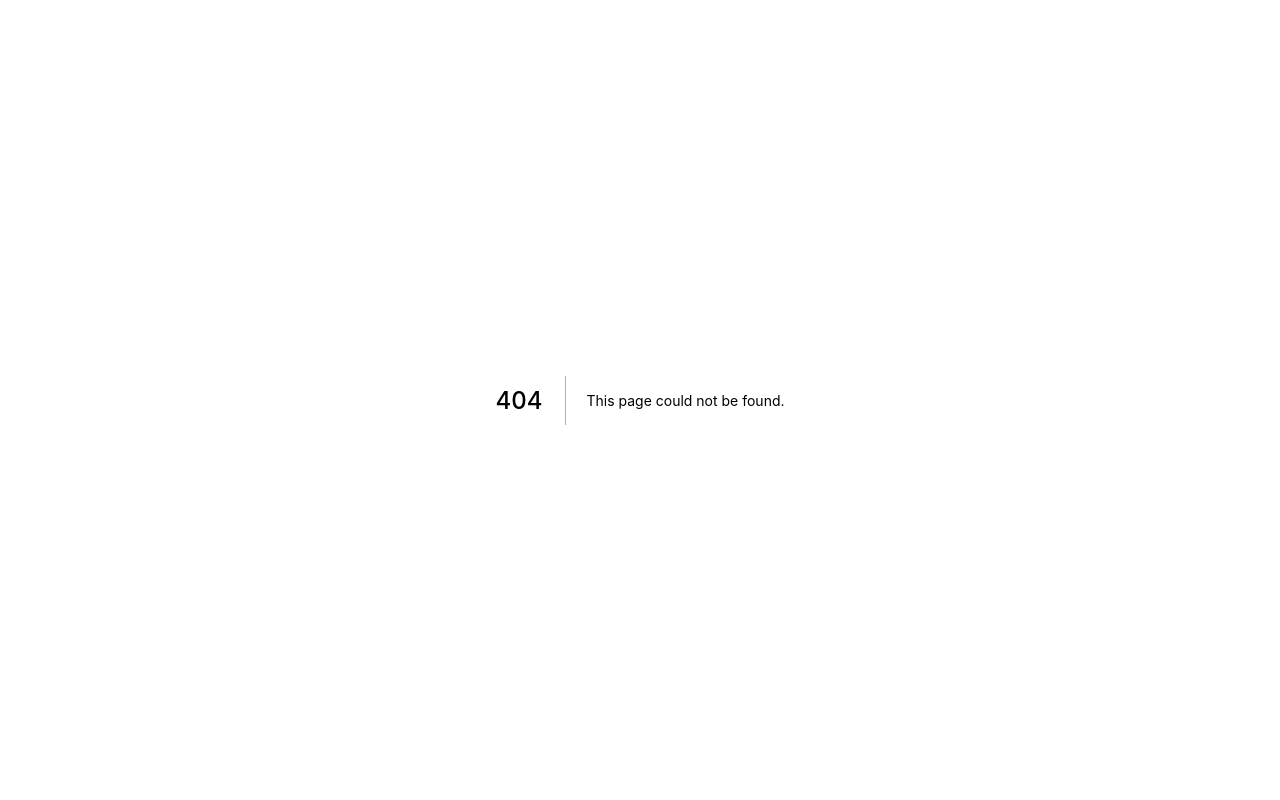
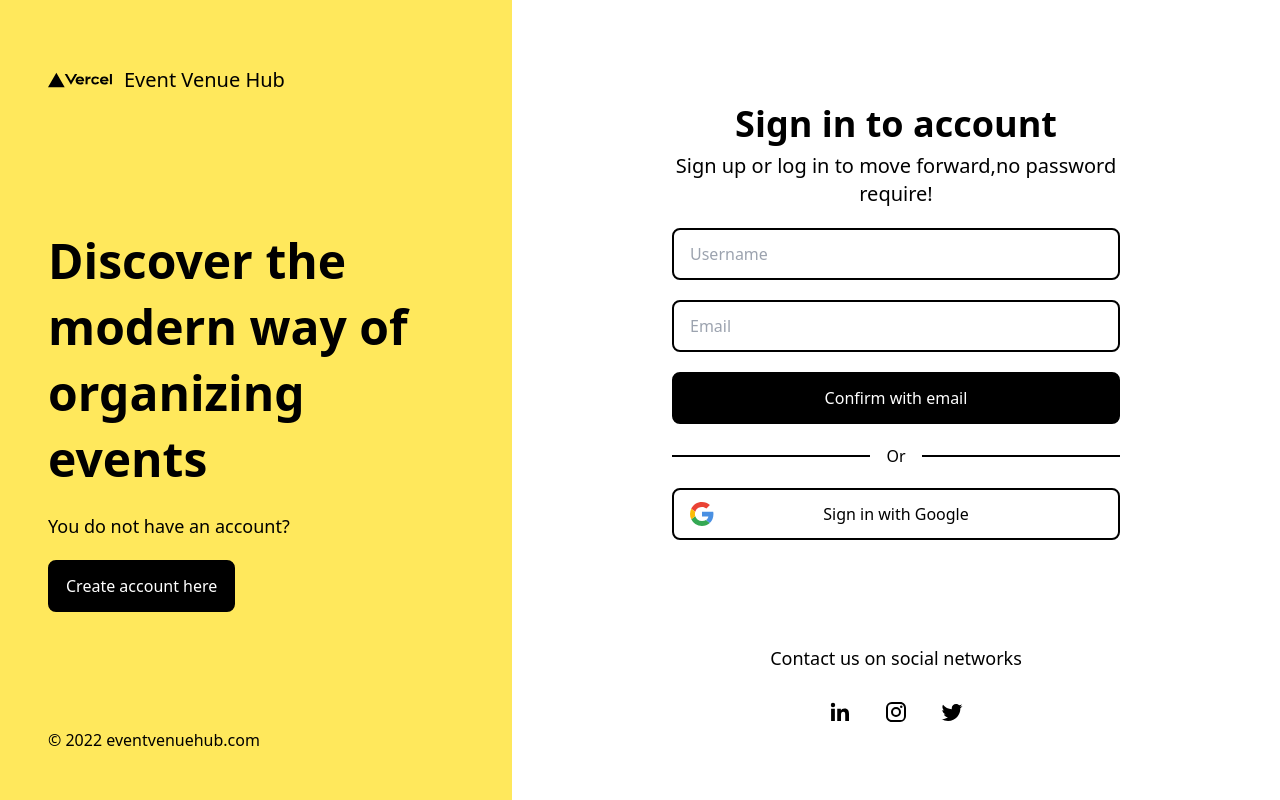
Before and after one commit to erdum/eventvenuehub.com, a Next.js app in the folder next-frontend/: page /login in a window 1280 px wide. Before the commit this address had no page. Built offline with nearby package versions, Linux system fonts and the light colour scheme.

Commit message:
login page complete

```diff
--- /dev/null
+++ b/next-frontend/pages/login.js
@@ -0,0 +1,176 @@
+import Link from "next/link";
+import Image from "next/image";
+
+// Logo
+import logo from "../public/vercel.svg";
+
+const login = () => {
+	return (
+		<div className="flex min-h-screen">
+			<div className="flex flex-row w-full">
+				<div className="hidden lg:flex flex-col justify-between bg-[#ffe85c] lg:p-8 xl:p-12 lg:max-w-sm xl:max-w-lg">
+					<div className="flex items-center justify-start space-x-3">
+						<Image src={logo} alt="logo" width={64} height={64} />
+						<Link href="/">
+							<a className="font-medium text-xl">Event Venue Hub</a>
+						</Link>
+					</div>
+					<div className="space-y-5">
+						<h1 className="lg:text-3xl xl:text-5xl xl:leading-snug font-extrabold">
+							Discover the modern way of organizing events
+						</h1>
+						<p className="text-lg">You do not have an account?</p>
+						<button className="inline-block flex-none px-4 py-3 border-2 rounded-lg font-medium border-black bg-black text-white transition-all hover:bg-white hover:text-black">
+							Create account here
+						</button>
+					</div>
+					<p className="font-medium">© 2022 eventvenuehub.com</p>
+				</div>
+
+				<div className="flex flex-1 flex-col items-center justify-center px-10 relative">
+					<div className="flex lg:hidden justify-between items-center w-full py-4">
+						<div className="flex items-center justify-start space-x-3">
+							<span className="bg-black rounded-full w-6 h-6"></span>
+							<a href="#" className="font-medium text-lg">
+								Brand
+							</a>
+						</div>
+						<div className="flex items-center space-x-2">
+							<span>Not a member? </span>
+							<a href="#" className="underline font-medium text-[#070eff]">
+								Sign up now
+							</a>
+						</div>
+					</div>
+
+					<div className="flex flex-1 flex-col  justify-center space-y-5 max-w-md">
+						<div className="flex flex-col space-y-2 text-center">
+							<h2 className="text-3xl md:text-4xl font-bold">
+								Sign in to account
+							</h2>
+							<p className="text-md md:text-xl">
+								Sign up or log in to move forward,no password require!
+							</p>
+						</div>
+						<div className="flex flex-col max-w-md space-y-5">
+							<input
+								type="text"
+								placeholder="Username"
+								className="flex px-3 py-2 md:px-4 md:py-3 border-2 border-black rounded-lg font-medium placeholder:font-normal"
+							/>
+							<input
+								type="text"
+								placeholder="Email"
+								className="flex px-3 py-2 md:px-4 md:py-3 border-2 border-black rounded-lg font-medium placeholder:font-normal"
+							/>
+							<button className="flex items-center justify-center flex-none px-3 py-2 md:px-4 md:py-3 border-2 rounded-lg font-medium border-black bg-black text-white transition-all hover:bg-[#ffe85c] hover:text-black">
+								Confirm with email
+							</button>
+							<div className="flex justify-center items-center">
+								<span className="w-full border border-black"></span>
+								<span className="px-4">Or</span>
+								<span className="w-full border border-black"></span>
+							</div>
+							<button className="flex items-center justify-center flex-none px-3 py-2 md:px-4 md:py-3 border-2 rounded-lg font-medium border-black relative transition-all hover:bg-[#ffe85c] hover:text-black">
+								<span className="absolute left-4">
+									<svg
+										xmlns="http://www.w3.org/2000/svg"
+										width="24"
+										height="24"
+										viewBox="0 0 24 24"
+									>
+										<path
+											fill="#EA4335"
+											d="M5.266 9.765A7.077 7.077 0 0112 4.909c1.69 0 3.218.6 4.418 1.582L19.91 3C17.782 1.145 15.055 0 12 0 7.27 0 3.198 2.698 1.24 6.65l4.026 3.115z"
+										></path>
+										<path
+											fill="#34A853"
+											d="M16.04 18.013c-1.09.703-2.474 1.078-4.04 1.078a7.077 7.077 0 01-6.723-4.823l-4.04 3.067A11.965 11.965 0 0012 24c2.933 0 5.735-1.043 7.834-3l-3.793-2.987z"
+										></path>
+										<path
+											fill="#4A90E2"
+											d="M19.834 21c2.195-2.048 3.62-5.096 3.62-9 0-.71-.109-1.473-.272-2.182H12v4.637h6.436c-.317 1.559-1.17 2.766-2.395 3.558L19.834 21z"
+										></path>
+										<path
+											fill="#FBBC05"
+											d="M5.277 14.268A7.12 7.12 0 014.909 12c0-.782.125-1.533.357-2.235L1.24 6.65A11.934 11.934 0 000 12c0 1.92.445 3.73 1.237 5.335l4.04-3.067z"
+										></path>
+									</svg>
+								</span>
+								<span>Sign in with Google</span>
+							</button>
+						</div>
+					</div>
+
+					<div className="flex justify-center flex-col m-auto mb-16 text-center text-lg dark:text-slate-200 ">
+						{/*<div className="font-bold mb-1">
+							Built by{" "}
+							<a href="https://asitgrouppakistan.com" className="underline dark:text-white">
+								ASIT group Pakistan
+							</a>
+						</div>*/}
+						<p>Contact us on social networks</p>
+						<div className="flex items-center justify-center space-x-2 mt-4 flex-wrap">
+							<a
+								href="https://www.linkedin.com"
+								className="flex flex-none items-center justify-center rounded-full w-12 h-12 hover:bg-slate-200 transition-all dark:hover:bg-slate-700"
+							>
+								<svg
+									xmlns="http://www.w3.org/2000/svg"
+									width="24"
+									height="24"
+									viewBox="0 0 24 24"
+								>
+									<circle
+										cx="4.983"
+										cy="5.009"
+										r="2.188"
+										fill="currentColor"
+									></circle>
+									<path
+										fill="currentColor"
+										d="M9.237 8.855v12.139h3.769v-6.003c0-1.584.298-3.118 2.262-3.118 1.937 0 1.961 1.811 1.961 3.218v5.904H21v-6.657c0-3.27-.704-5.783-4.526-5.783-1.835 0-3.065 1.007-3.568 1.96h-.051v-1.66H9.237zm-6.142 0H6.87v12.139H3.095z"
+									></path>
+								</svg>
+							</a>
+							<a
+								href="https://www.instagram.com"
+								className="flex flex-none items-center justify-center rounded-full w-12 h-12 hover:bg-slate-200 transition-all dark:hover:bg-slate-700"
+							>
+								<svg
+									width="24"
+									height="24"
+									viewBox="0 0 24 24"
+									xmlns="http://www.w3.org/2000/svg"
+								>
+									<path
+										d="M7.8,2H16.2C19.4,2 22,4.6 22,7.8V16.2A5.8,5.8 0 0,1 16.2,22H7.8C4.6,22 2,19.4 2,16.2V7.8A5.8,5.8 0 0,1 7.8,2M7.6,4A3.6,3.6 0 0,0 4,7.6V16.4C4,18.39 5.61,20 7.6,20H16.4A3.6,3.6 0 0,0 20,16.4V7.6C20,5.61 18.39,4 16.4,4H7.6M17.25,5.5A1.25,1.25 0 0,1 18.5,6.75A1.25,1.25 0 0,1 17.25,8A1.25,1.25 0 0,1 16,6.75A1.25,1.25 0 0,1 17.25,5.5M12,7A5,5 0 0,1 17,12A5,5 0 0,1 12,17A5,5 0 0,1 7,12A5,5 0 0,1 12,7M12,9A3,3 0 0,0 9,12A3,3 0 0,0 12,15A3,3 0 0,0 15,12A3,3 0 0,0 12,9Z"
+										fill="currentColor"
+									></path>
+								</svg>
+							</a>
+							<a
+								href="https://twitter.com"
+								className="flex flex-none items-center justify-center rounded-full w-12 h-12 hover:bg-slate-200 transition-all dark:hover:bg-slate-700"
+							>
+								<svg
+									width="24"
+									height="24"
+									viewBox="0 0 24 24"
+									xmlns="http://www.w3.org/2000/svg"
+								>
+									<path
+										d="M22.46,6C21.69,6.35 20.86,6.58 20,6.69C20.88,6.16 21.56,5.32 21.88,4.31C21.05,4.81 20.13,5.16 19.16,5.36C18.37,4.5 17.26,4 16,4C13.65,4 11.73,5.92 11.73,8.29C11.73,8.63 11.77,8.96 11.84,9.27C8.28,9.09 5.11,7.38 3,4.79C2.63,5.42 2.42,6.16 2.42,6.94C2.42,8.43 3.17,9.75 4.33,10.5C3.62,10.5 2.96,10.3 2.38,10C2.38,10 2.38,10 2.38,10.03C2.38,12.11 3.86,13.85 5.82,14.24C5.46,14.34 5.08,14.39 4.69,14.39C4.42,14.39 4.15,14.36 3.89,14.31C4.43,16 6,17.26 7.89,17.29C6.43,18.45 4.58,19.13 2.56,19.13C2.22,19.13 1.88,19.11 1.54,19.07C3.44,20.29 5.7,21 8.12,21C16,21 20.33,14.46 20.33,8.79C20.33,8.6 20.33,8.42 20.32,8.23C21.16,7.63 21.88,6.87 22.46,6Z"
+										fill="currentColor"
+									></path>
+								</svg>
+							</a>
+						</div>
+					</div>
+				</div>
+			</div>
+		</div>
+	);
+};
+
+export default login;
```
